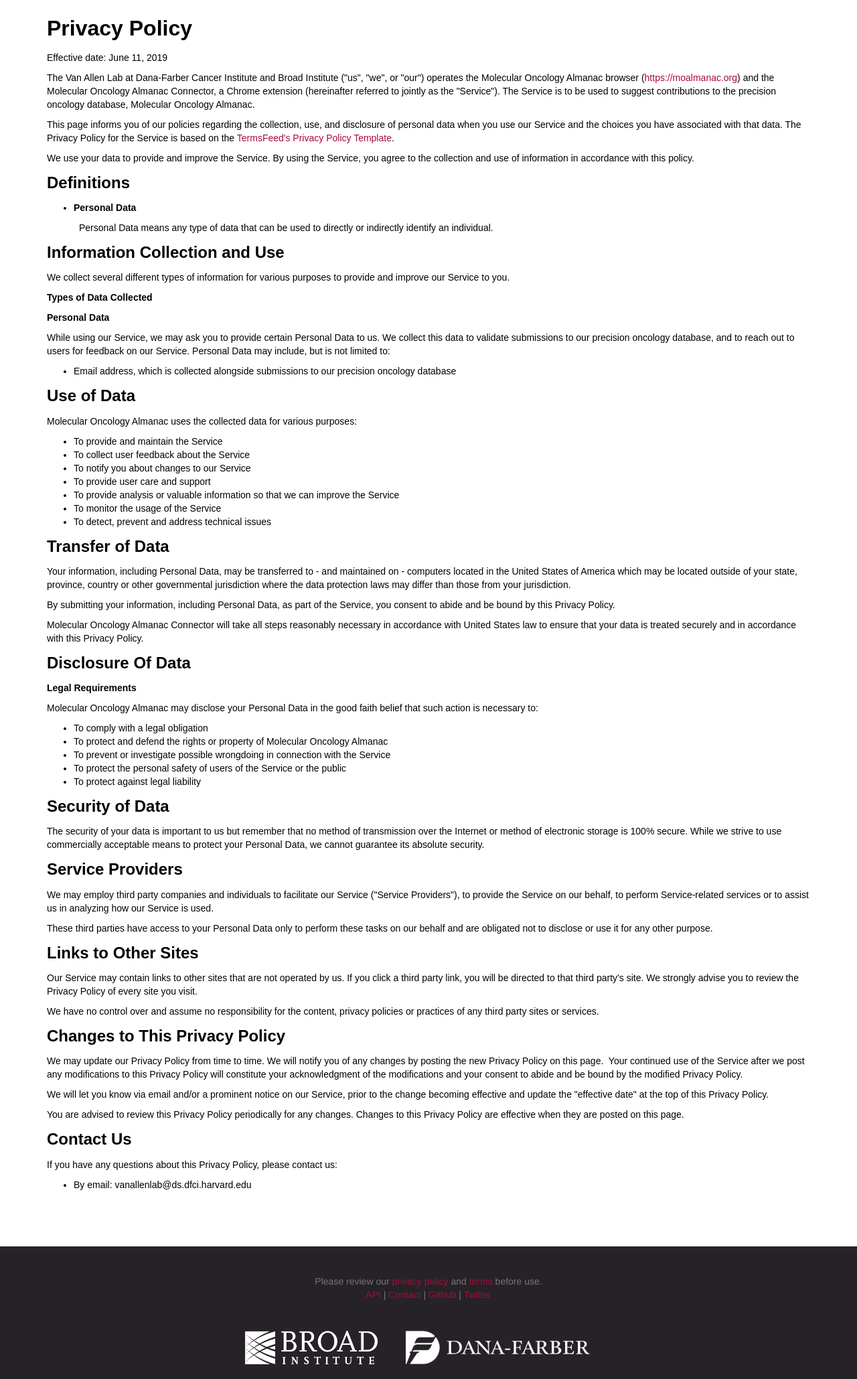
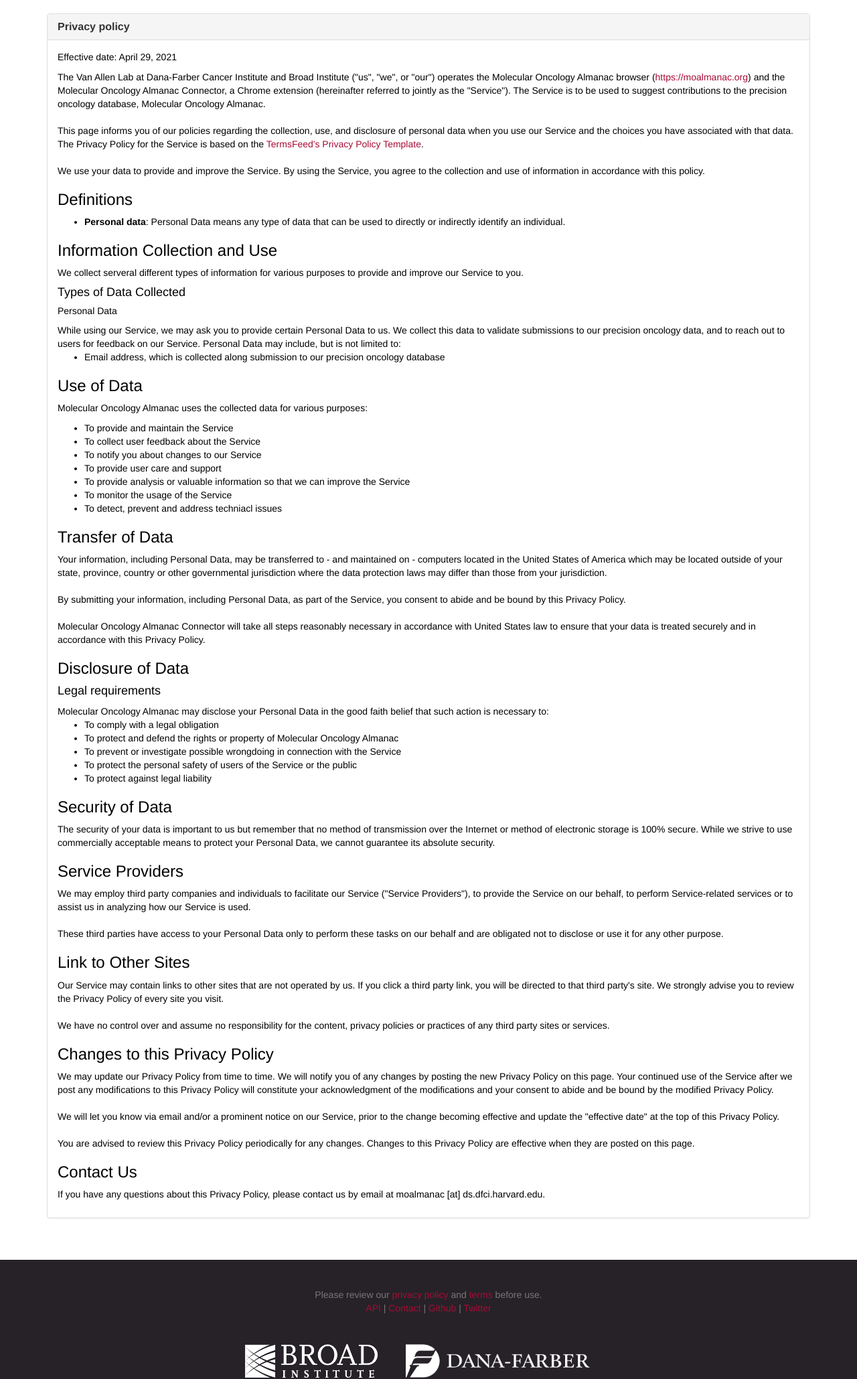
Before and after one commit to vanallenlab/moalmanac-browser, a Flask app: page /privacy_policy in a window 1280 px wide. Shown: the part 51-2110 px from the top of the page at 67% size. Run offline with Flask 2, Linux system fonts and the light colour scheme; parts of the project's set-up code (start-up, migrations or seed data) failed here and were passed over; some libraries are stand-ins or nearby versions.

Commit message:
Updated privacy policy email and added a link to the connector on the recommend entry page

```diff
--- a/almanac_browser/modules/portal.py
+++ b/almanac_browser/modules/portal.py
@@ -295,7 +295,7 @@ def assertion(assertion_id=None):
 
 @portal.route('/privacy_policy')
 def privacy_policy():
-    return render_template('PrivacyPolicy_Connector_publish.html')
+    return render_template('portal_privacy_policy.html')
 
 
 @portal.route('/terms')
--- a/templates/portal_add.html
+++ b/templates/portal_add.html
@@ -46,7 +46,7 @@
         <div class="row">
             <div class="col-md-12">
                 <p>
-                    For more information on our curation process, please view our <a href="https://github.com/vanallenlab/moalmanac-db/blob/main/docs/sop.md" target="_blank">standard operating procedure for data curation</a>.
+                    For more information on our curation process, please view our <a href="https://github.com/vanallenlab/moalmanac-db/blob/main/docs/sop.md" target="_blank">standard operating procedure for data curation</a>. Entries can also be recommended through the <a href="https://chrome.google.com/webstore/detail/molecular-oncology-almana/jliaipolchffpaccagodphgjpfdpcbcm?hl=en" target="_blank">Molecular Oncology Almanac connector</a>, a Google Chrome extension.
                 </p>
             </div>
         </div>
--- /dev/null
+++ b/templates/portal_privacy_policy.html
@@ -0,0 +1,14 @@
+{%- extends 'base.html' %}
+
+{% block title %}{{ config['APP_NAME'] }}: Privacy Policy{% endblock %}
+
+{% block page_content %}
+<div class="panel panel-default">
+    <div class="panel-heading">
+        <h3 class="panel-title"><strong>Privacy policy</strong></h3>
+    </div>
+    <div class="panel-body">
+        {% include "privacy_policy.html" %}
+    </div>
+</div>
+{%- endblock %}
--- /dev/null
+++ b/templates/privacy_policy.html
@@ -0,0 +1,102 @@
+<p>
+    Effective date: April 29, 2021
+</p>
+<p>
+    The Van Allen Lab at Dana-Farber Cancer Institute and Broad Institute ("us", "we", or "our") operates the Molecular Oncology Almanac browser (<a href="https://moalmanac.org">https://moalmanac.org</a>) and the Molecular Oncology Almanac Connector, a Chrome extension (hereinafter referred to jointly as the "Service"). The Service is to be used to suggest contributions to the precision oncology database, Molecular Oncology Almanac.
+    <br><br>
+    This page informs you of our policies regarding the collection, use, and disclosure of personal data when you use our Service and the choices you have associated with that data. The Privacy Policy for the Service is based on the <a href="https://termsfeed.com/blog/sample-privacy-policy-template/" target="_blank">TermsFeed's Privacy Policy Template</a>.
+    <br><br>
+    We use your data to provide and improve the Service. By using the Service, you agree to the collection and use of information in accordance with this policy.
+</p>
+
+<h3>Definitions</h3>
+<p>
+    <ul>
+        <li>
+            <strong>Personal data</strong>: Personal Data means any type of data that can be used to directly or indirectly identify an individual.
+        </li>
+    </ul>
+</p>
+
+<h3>Information Collection and Use</h3>
+<p>
+    We collect serveral different types of information for various purposes to provide and improve our Service to you.
+    <br>
+    <h4>Types of Data Collected</h4>
+    <h5>Personal Data</h5>
+    While using our Service, we may ask you to provide certain Personal Data to us. We collect this data to validate submissions to our precision oncology data, and to reach out to users for feedback on our Service. Personal Data may include, but is not limited to:
+    <ul>
+        <li>
+            Email address, which is collected along submission to our precision oncology database
+        </li>
+    </ul>
+</p>
+
+<h3>Use of Data</h3>
+<p>
+    Molecular Oncology Almanac uses the collected data for various purposes:
+    <ul>
+        <li>To provide and maintain the Service</li>
+        <li>To collect user feedback about the Service</li>
+        <li>To notify you about changes to our Service</li>
+        <li>To provide user care and support</li>
+        <li>To provide analysis or valuable information so that we can improve the Service</li>
+        <li>To monitor the usage of the Service</li>
+        <li>To detect, prevent and address techniacl issues</li>
+    </ul>
+</p>
+
+<h3>Transfer of Data</h3>
+<p>
+    Your information, including Personal Data, may be transferred to - and maintained on - computers located in the United States of America which may be located outside of your state, province, country or other governmental jurisdiction where the data protection laws may differ than those from your jurisdiction.
+    <br><br>
+    By submitting your information, including Personal Data, as part of the Service, you consent to abide and be bound by this Privacy Policy.
+    <br><br>
+    Molecular Oncology Almanac Connector will take all steps reasonably necessary in accordance with United States law to ensure that your data is treated securely and in accordance with this Privacy Policy.
+</p>
+
+<h3>Disclosure of Data</h3>
+<p>
+    <h4>Legal requirements</h4>
+    Molecular Oncology Almanac may disclose your Personal Data in the good faith belief that such action is necessary to:
+    <ul>
+        <li>To comply with a legal obligation</li>
+        <li>To protect and defend the rights or property of Molecular Oncology Almanac</li>
+        <li>To prevent or investigate possible wrongdoing in connection with the Service</li>
+        <li>To protect the personal safety of users of the Service or the public</li>
+        <li>To protect against legal liability</li>
+    </ul>
+</p>
+
+<h3>Security of Data</h3>
+<p>
+    The security of your data is important to us but remember that no method of transmission over the Internet or method of electronic storage is 100% secure. While we strive to use commercially acceptable means to protect your Personal Data, we cannot guarantee its absolute security.
+</p>
+
+<h3>Service Providers</h3>
+<p>
+    We may employ third party companies and individuals to facilitate our Service ("Service Providers"), to provide the Service on our behalf, to perform Service-related services or to assist us in analyzing how our Service is used.
+    <br><br>
+    These third parties have access to your Personal Data only to perform these tasks on our behalf and are obligated not to disclose or use it for any other purpose.
+</p>
+
+<h3>Link to Other Sites</h3>
+<p>
+    Our Service may contain links to other sites that are not operated by us. If you click a third party link, you will be directed to that third party's site. We strongly advise you to review the Privacy Policy of every site you visit.
+    <br><br>
+    We have no control over and assume no responsibility for the content, privacy policies or practices of any third party sites or services.
+</p>
+
+<h3>Changes to this Privacy Policy</h3>
+<p>
+    We may update our Privacy Policy from time to time. We will notify you of any changes by posting the new Privacy Policy on this page.  Your continued use of the Service after we post any modifications to this Privacy Policy will constitute your acknowledgment of the modifications and your consent to abide and be bound by the modified Privacy Policy.
+    <br><br>
+    We will let you know via email and/or a prominent notice on our Service, prior to the change becoming effective and update the "effective date" at the top of this Privacy Policy.
+    <br><br>
+    You are advised to review this Privacy Policy periodically for any changes. Changes to this Privacy Policy are effective when they are posted on this page.
+</p>
+
+<h3>Contact Us</h3>
+<p>
+    If you have any questions about this Privacy Policy, please contact us by email at moalmanac [at] ds.dfci.harvard.edu.
+</p>
```
